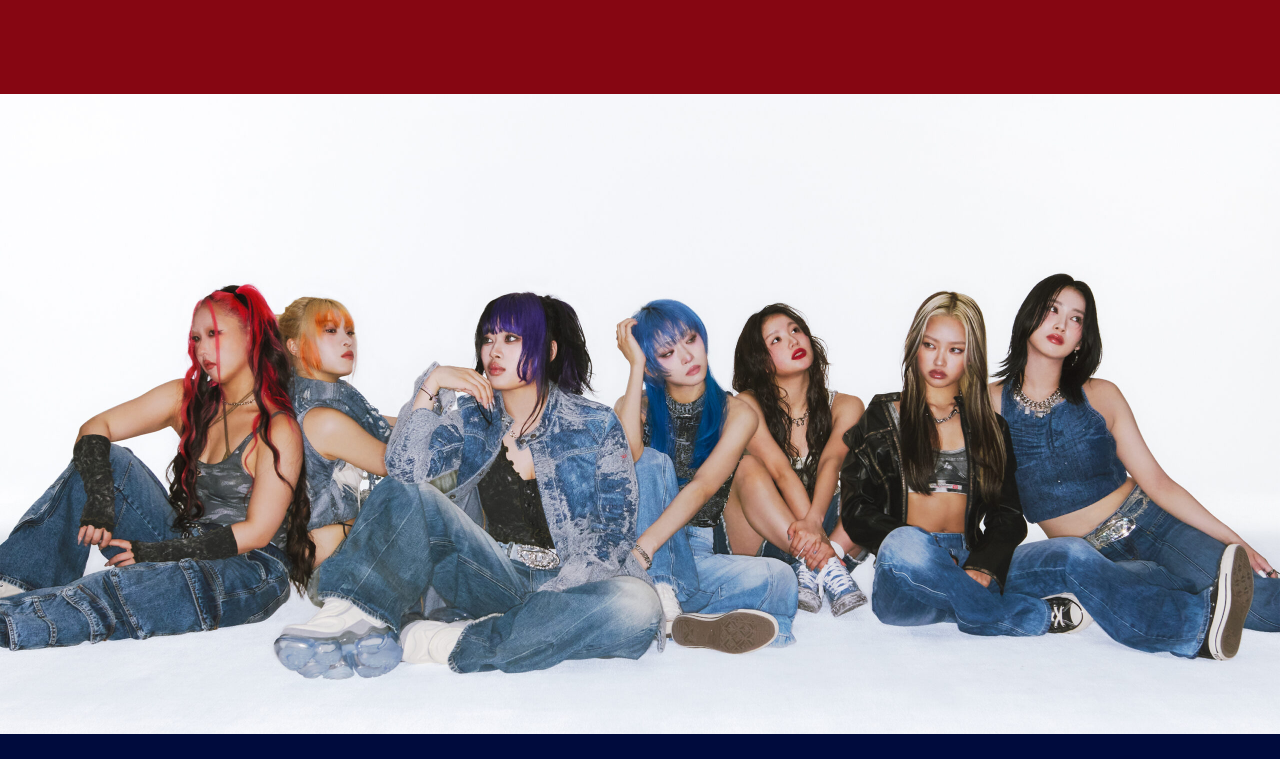
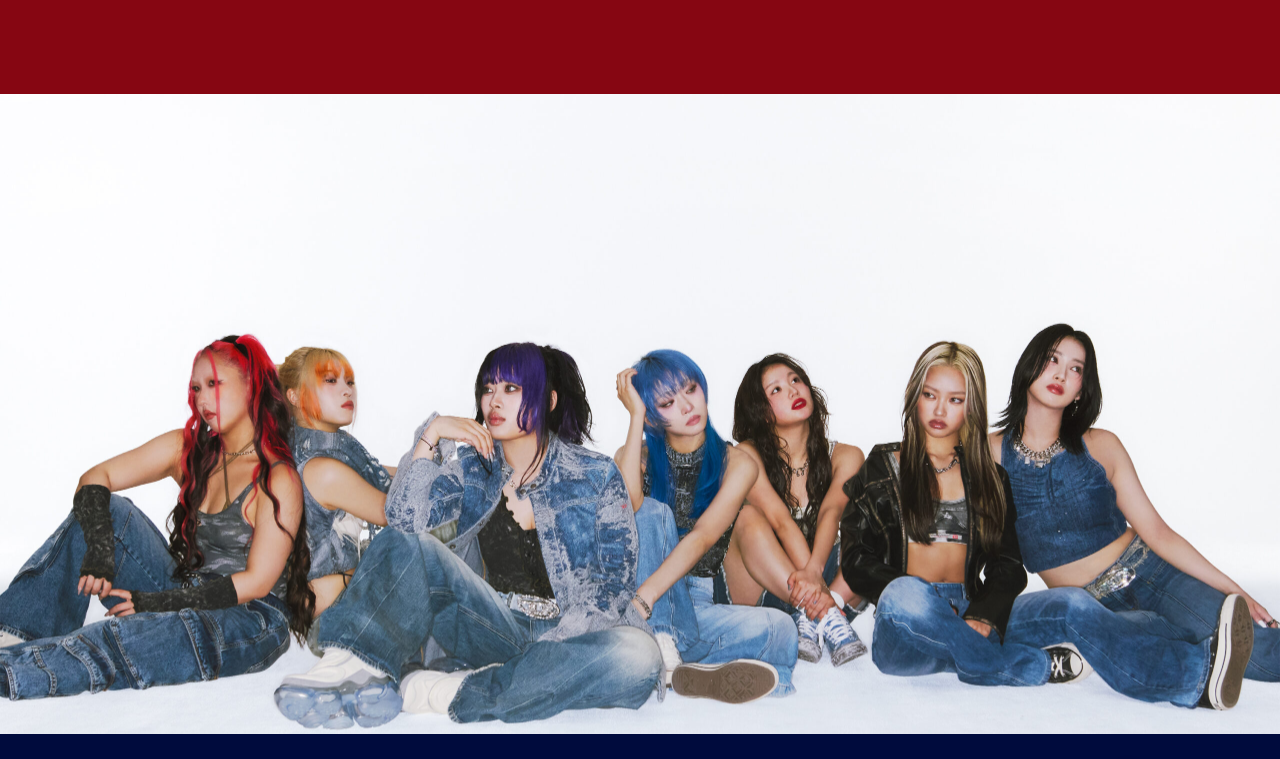
Before and after one commit to chiaki-fujita/hana, a plain HTML site: page index.html in a window 1280 px wide. Shown: the part 4301-5060 px from the top of the page. Drawn offline with Linux system fonts and the light colour scheme; some packages are replaced by stand-ins of ours; a web font is replaced by a local one.

Commit message:
Update style.css

```diff
--- a/style.css
+++ b/style.css
@@ -309,7 +309,7 @@ position: absolute;
 #footer .footer-mv{
 background-image:url("img/BJ_artwork-scaled.jpg") ;
  background-repeat: no-repeat;
- background-position: center bottom;
+ background-position: center 90%;
  background-size: cover;
   height: 80vh;
  position: relative;
```
